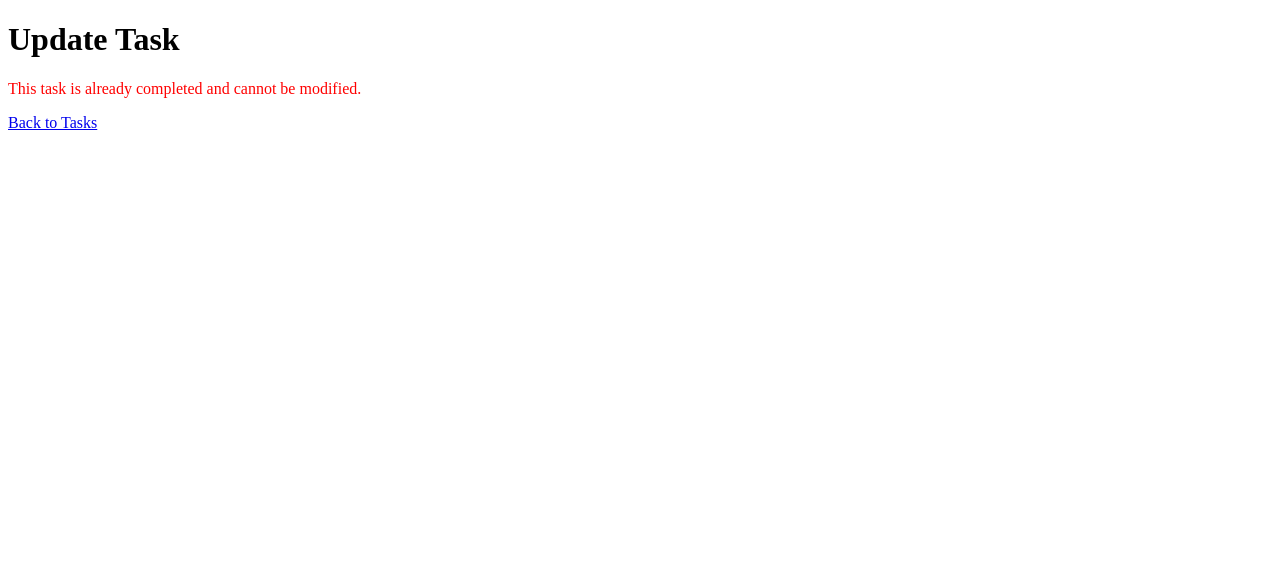
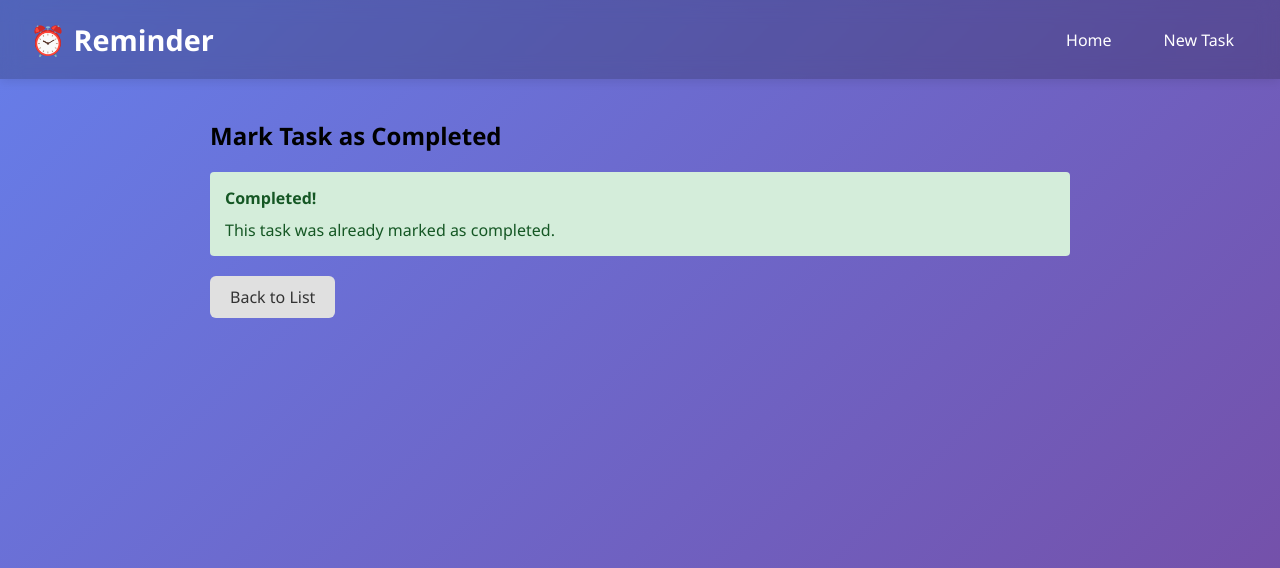
Before and after one commit to spider-kitty/spider-kitty, a Django app: page /todo/task/1/update/ in a window 1280 px wide. Shown: the top 568 px of the page. Run offline with Django 4.2, Linux system fonts and the light colour scheme; data comes from the database, SQL or seed files in the repository.

Commit message:
Update task_update.html

```diff
--- a/todo/templates/task_update.html
+++ b/todo/templates/task_update.html
@@ -1,23 +1,27 @@
-<!-- todo/templates/todo/task_update.html -->
-<!DOCTYPE html>
-<html>
-<head>
-    <meta charset="utf-8">
-    <title>Update Task</title>
-</head>
-<body>
-    <h1>Update Task</h1>
+{% extends "base.html" %}
+
+{% block title %}Mark {{ task.title }} as Completed{% endblock %}
+
+{% block content %}
+<h2>Mark Task as Completed</h2>
 
 {% if already_completed %}
-        <p style="color: red;">This task is already completed and cannot be modified.</p>
-        <a href="{% url 'todo:home' %}">Back to Tasks</a>
+    <div style="background-color: #d4edda; padding: 15px; border-radius: 4px; margin: 20px 0;">
+        <p style="color: #155724; margin: 0;"><strong>Completed!</strong></p>
+        <p style="color: #155724; margin: 10px 0 0 0;">This task was already marked as completed.</p>
+    </div>
+    <div class="button-row">
+        <a class="btn btn-light" href="{% url 'todo:home' %}">Back to List</a>
+    </div>
 {% else %}
+    <p>Are you sure you want to mark "{{ task.title }}" as completed?</p>
+
     <form method="post">
         {% csrf_token %}
-            {{ form.as_p }}
-            <button type="submit">Mark as Complete</button>
+        <div class="button-row">
+            <button class="btn btn-primary" type="submit">Yes, Mark Completed</button>
+            <a class="btn btn-light" href="{% url 'todo:task_detail' task.pk %}">Cancel</a>
+        </div>
     </form>
-        <a href="{% url 'todo:home' %}">Cancel</a>
 {% endif %}
-</body>
-</html>
+{% endblock %}
```
Lines whose indentation alone changed are shown as unchanged.
